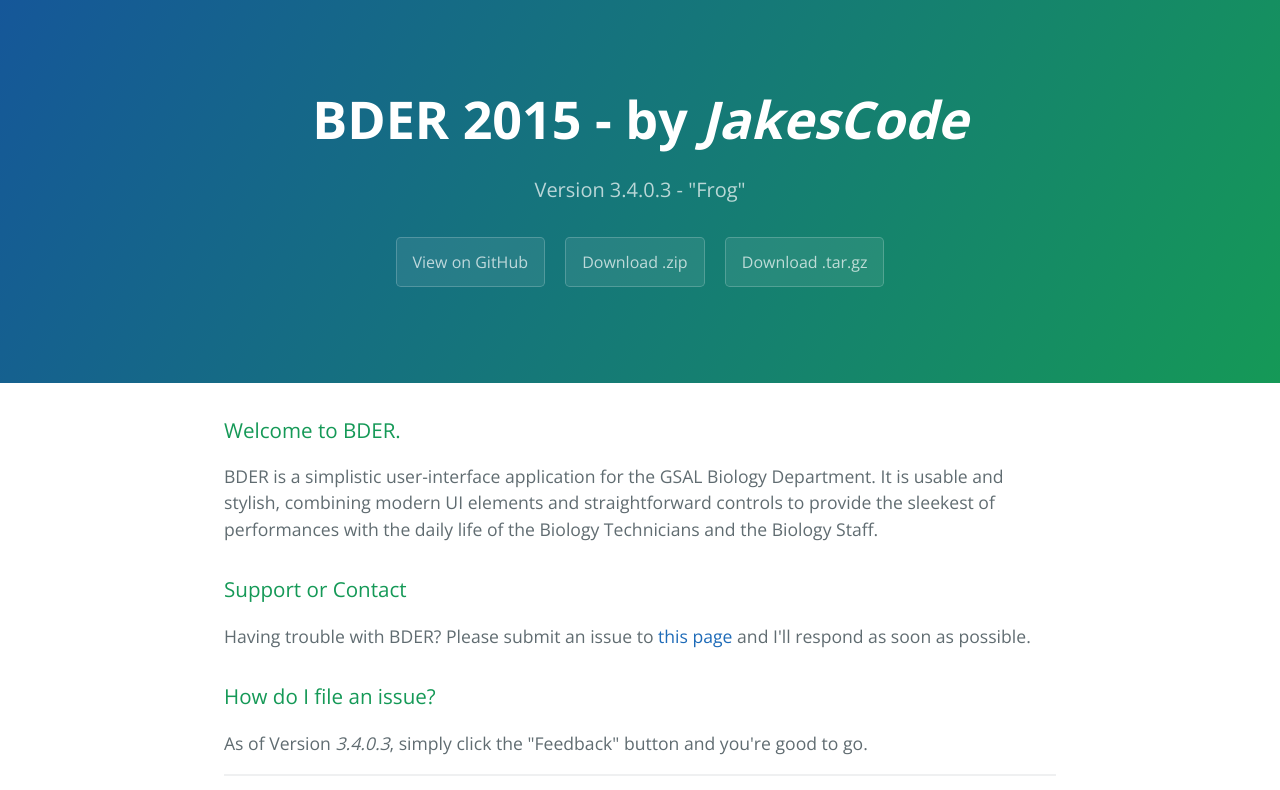
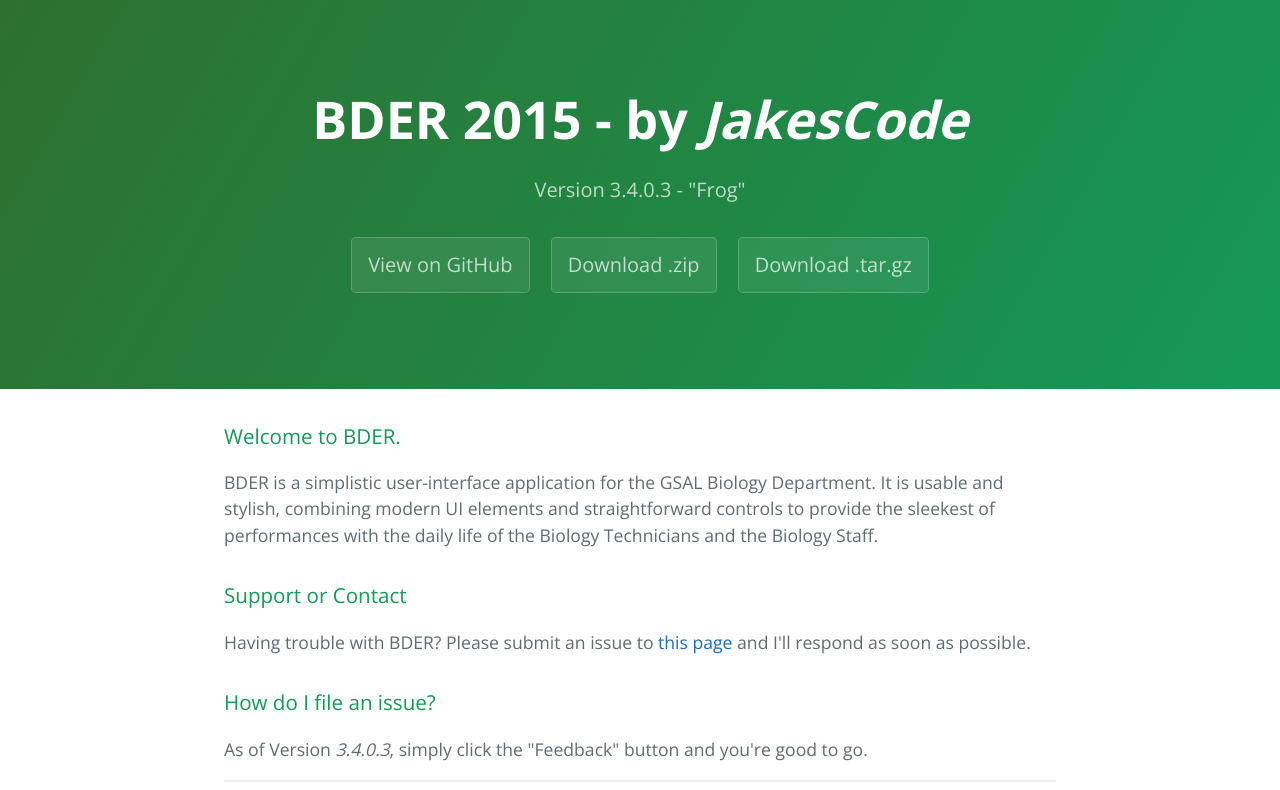
Before and after one commit to JakesCode/BDER, a plain HTML site: page index.html in a window 1280 px wide. Shown: the top 790 px of the page. Drawn offline with nearby package versions, Linux system fonts and the light colour scheme.

Commit message:
Updated gradient

```diff
--- a/stylesheets/stylesheet.css
+++ b/stylesheets/stylesheet.css
@@ -5,7 +5,7 @@ body {
   padding: 0;
   margin: 0;
   font-family: "Open Sans", "Helvetica Neue", Helvetica, Arial, sans-serif;
-  font-size: 16px;
+  font-size: 20px;
   line-height: 1.5;
   color: #606c71; }
 
@@ -57,7 +57,7 @@ a {
   color: #fff;
   text-align: center;
   background-color: #159957;
-  background-image: linear-gradient(120deg, #155799, #159957); }
+  background-image: linear-gradient(120deg, #2e702f, #159957); }
 
 @media screen and (min-width: 64em) {
   .page-header {
```
